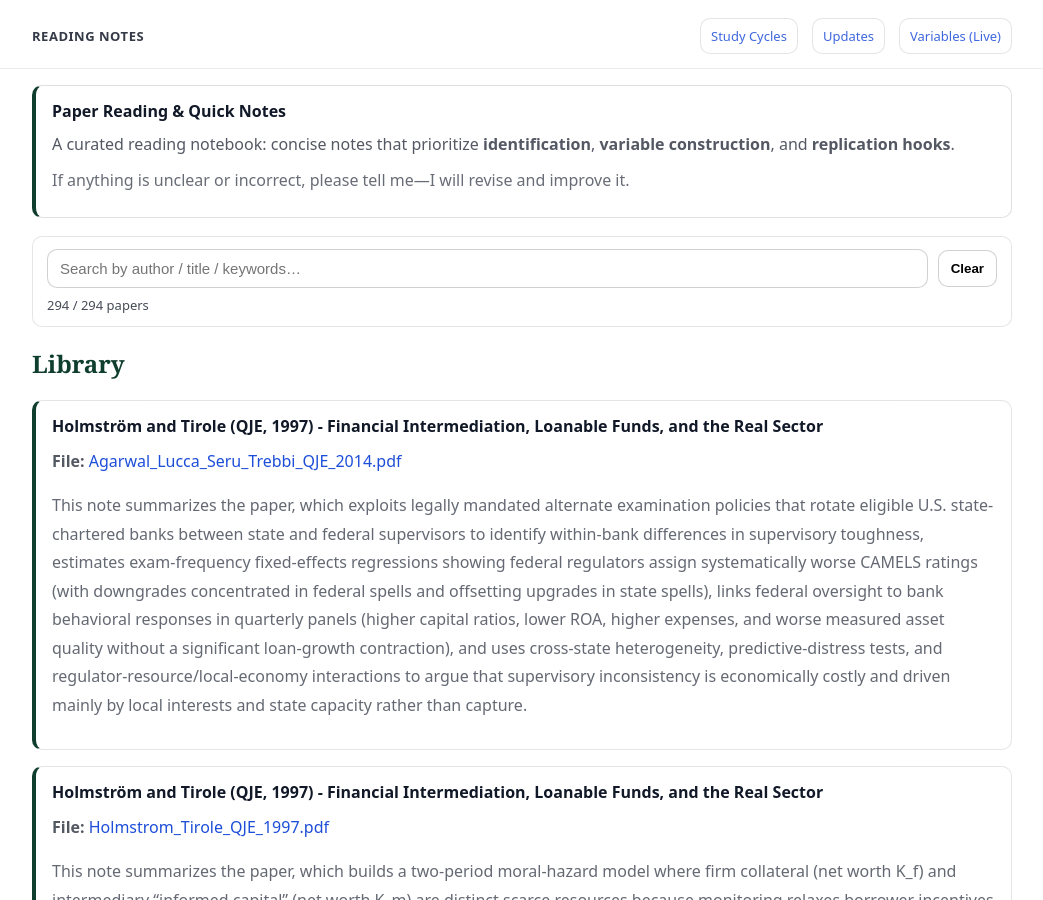
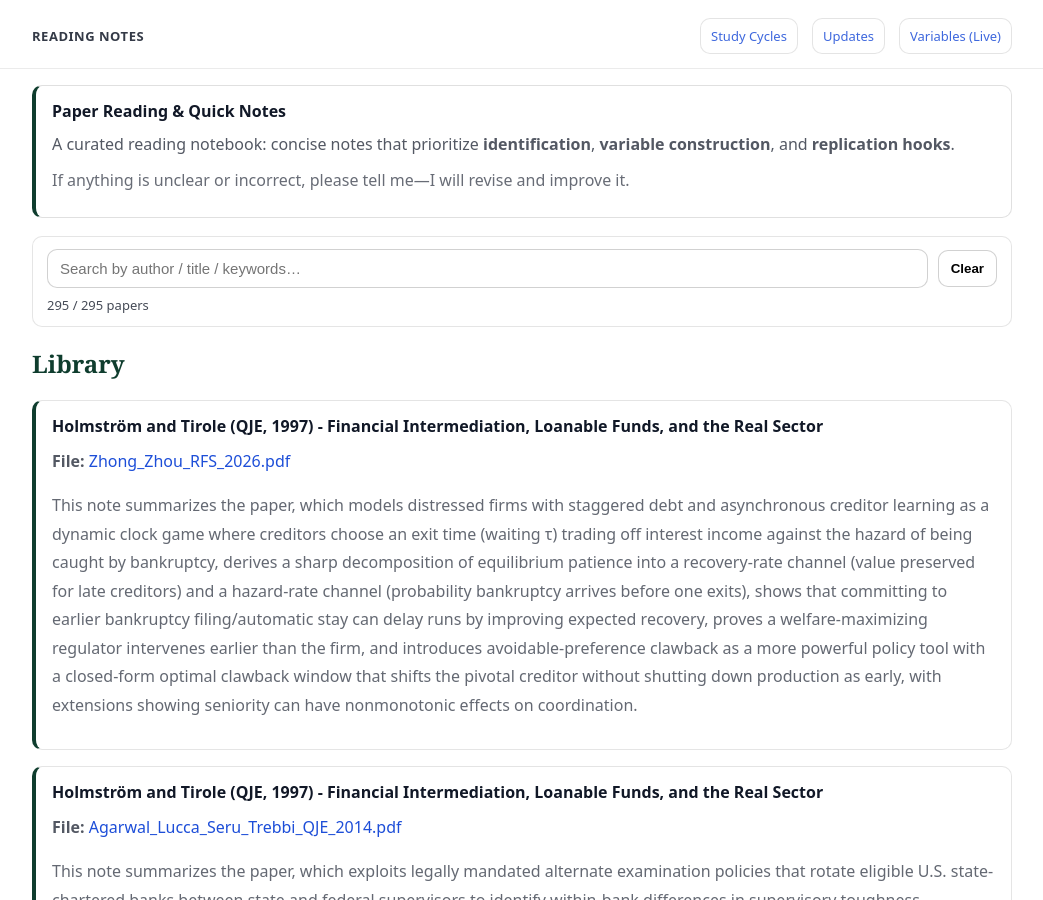
Before and after one commit to yaxinzn/study-archive, a Jekyll site: the page built from reading/index.md, in a window 1280 px wide and 900 px high. Shown: the whole window, without its empty margins (118-1161 px from the left). Built offline with Jekyll 4.4.1, drawn with Linux system fonts in a browser that asks for light colours.

Commit message:
Reading: add/update Zhong_Zhou_RFS_2026.pdf

```diff
--- a/_data/reading.yml
+++ b/_data/reading.yml
@@ -1,3 +1,7 @@
+- title: "Holmström and Tirole (QJE, 1997) - Financial Intermediation, Loanable Funds, and the Real Sector"
+  file: "Zhong_Zhou_RFS_2026.pdf"
+  desc: "This note summarizes the paper, which models distressed firms with staggered debt and asynchronous creditor learning as a dynamic clock game where creditors choose an exit time (waiting τ) trading off interest income against the hazard of being caught by bankruptcy, derives a sharp decomposition of equilibrium patience into a recovery-rate channel (value preserved for late creditors) and a hazard-rate channel (probability bankruptcy arrives before one exits), shows that committing to earlier bankruptcy filing/automatic stay can delay runs by improving expected recovery, proves a welfare-maximizing regulator intervenes earlier than the firm, and introduces avoidable-preference clawback as a more powerful policy tool with a closed-form optimal clawback window that shifts the pivotal creditor without shutting down production as early, with extensions showing seniority can have nonmonotonic effects on coordination."
+
 - title: "Holmström and Tirole (QJE, 1997) - Financial Intermediation, Loanable Funds, and the Real Sector"
   file: "Agarwal_Lucca_Seru_Trebbi_QJE_2014.pdf"
   desc: "This note summarizes the paper, which exploits legally mandated alternate examination policies that rotate eligible U.S. state-chartered banks between state and federal supervisors to identify within-bank differences in supervisory toughness, estimates exam-frequency fixed-effects regressions showing federal regulators assign systematically worse CAMELS ratings (with downgrades concentrated in federal spells and offsetting upgrades in state spells), links federal oversight to bank behavioral responses in quarterly panels (higher capital ratios, lower ROA, higher expenses, and worse measured asset quality without a significant loan-growth contraction), and uses cross-state heterogeneity, predictive-distress tests, and regulator-resource/local-economy interactions to argue that supervisory inconsistency is economically costly and driven mainly by local interests and state capacity rather than capture."
```
Also changed, not shown: 1 other file.
